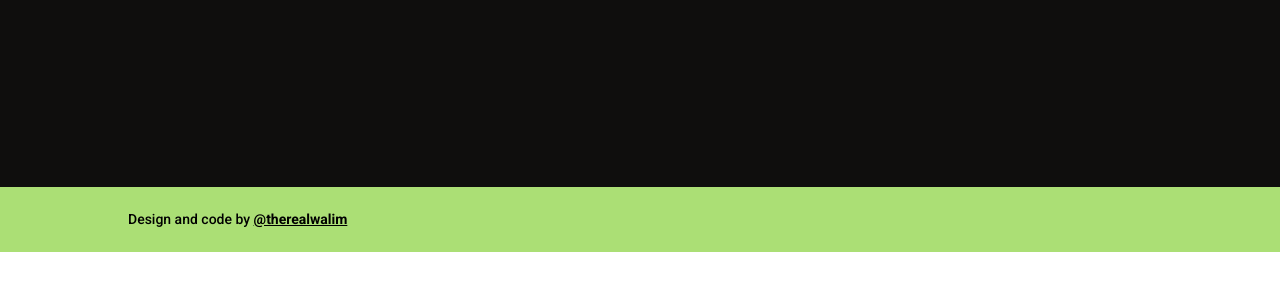
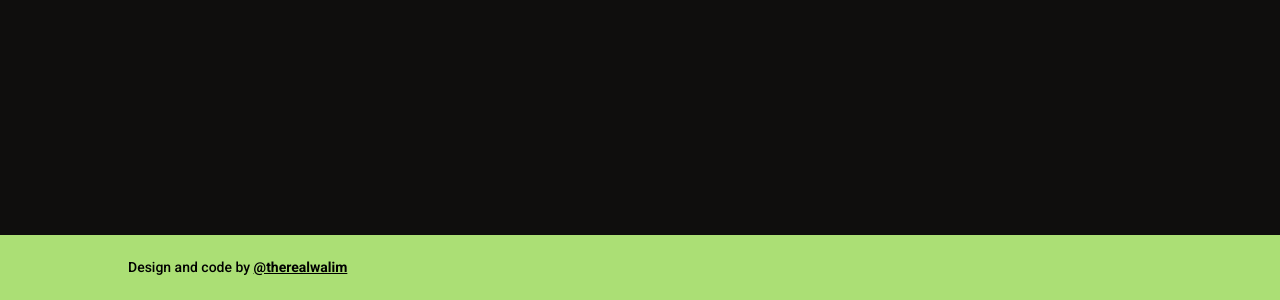
Before and after one commit to therealwalim/sustainablecities, a React (Create React App) app: page / in a window 1280 px wide. Shown: the part 3904-4204 px from the top of the page. Before the commit the page ends 4156 px from the top, so only its background shows below. Built offline with nearby package versions, Linux system fonts and the light colour scheme.

Commit message:
pdf added

```diff
--- a/src/assets/sustainable/sustainabledata.js
+++ b/src/assets/sustainable/sustainabledata.js
@@ -27,7 +27,7 @@ const sustainable = [
                 id: 1,
                 title: "Les énergies renouvelables",
                 image: "imgsus1",
-                link: "livre2"
+                link: "livre1"
             },
             {
                 id: 2,
--- a/src/style/style.scss
+++ b/src/style/style.scss
@@ -724,7 +724,8 @@ nav {
       display: grid;
       grid-template-columns: repeat(auto-fit, minmax(260px, 1fr));
       gap: 1em;
-      padding-bottom: 3em;
+      padding-top: 2em;
+      padding-bottom: 4em;
 
       @include media("<=tablet") {
         display: grid;
```
Also changed, not shown: 1 other file (tests, documents, lock files or other folders).
